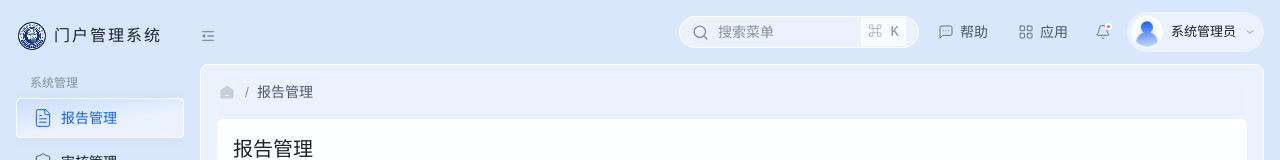
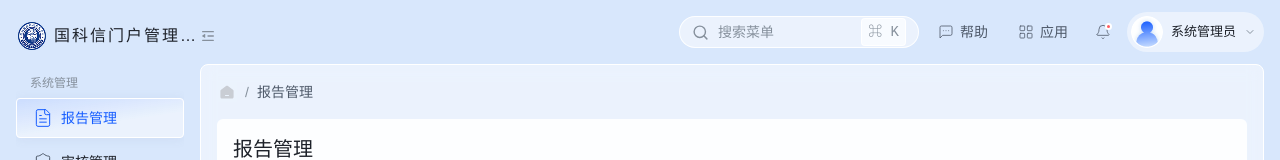
Before and after one commit to hungezu/gkx-portal-admin, a React (Vite) app: page / in a window 1280 px wide. Shown: the top 160 px of the page. Built offline with nearby package versions, Linux system fonts and the light colour scheme.

Commit message:
fix: update portal system title

```diff
--- a/src/App.tsx
+++ b/src/App.tsx
@@ -848,7 +848,7 @@ function Sidebar({ active, setActive, collapsed, setCollapsed }: { active: PageK
     <aside className={`sidebar ${collapsed ? "collapsed" : ""}`}>
       <div className="brand">
         <img src="./assets/gkx-logo.png" alt="国科信" />
-        {!collapsed && <strong>门户管理系统</strong>}
+        {!collapsed && <strong>国科信门户管理系统</strong>}
       </div>
       <button className="sidebar-fold" onClick={() => setCollapsed(!collapsed)} aria-label={collapsed ? "展开侧栏" : "收起侧栏"}>
         <img src={collapsed ? "./assets/sidebar-collapsed.svg" : "./assets/sidebar-expanded.svg"} alt="" />
--- a/src/styles.css
+++ b/src/styles.css
@@ -625,7 +625,7 @@ textarea:focus-visible {
   position: absolute;
   top: 16px;
   left: 16px;
-  width: 168px;
+  width: 184px;
   height: 40px;
   padding: 6px 2px;
   gap: 8px;
```
